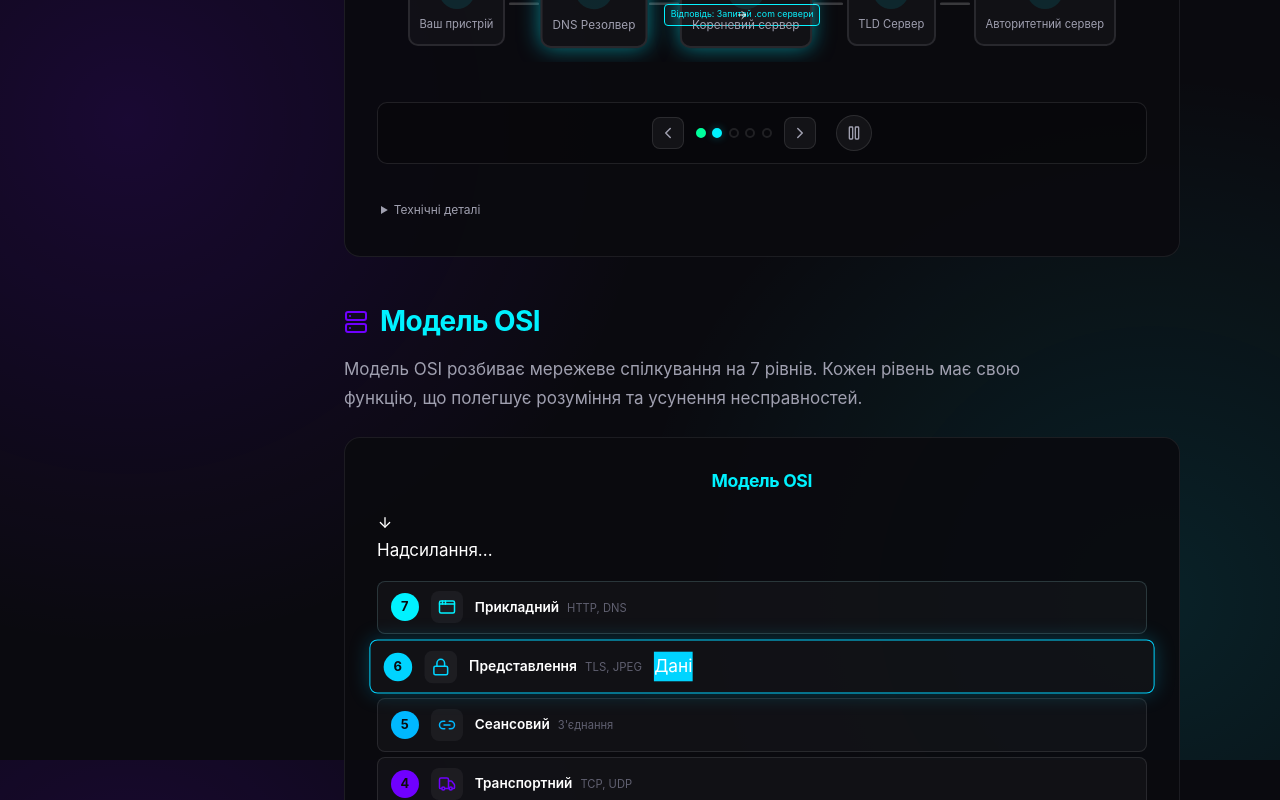
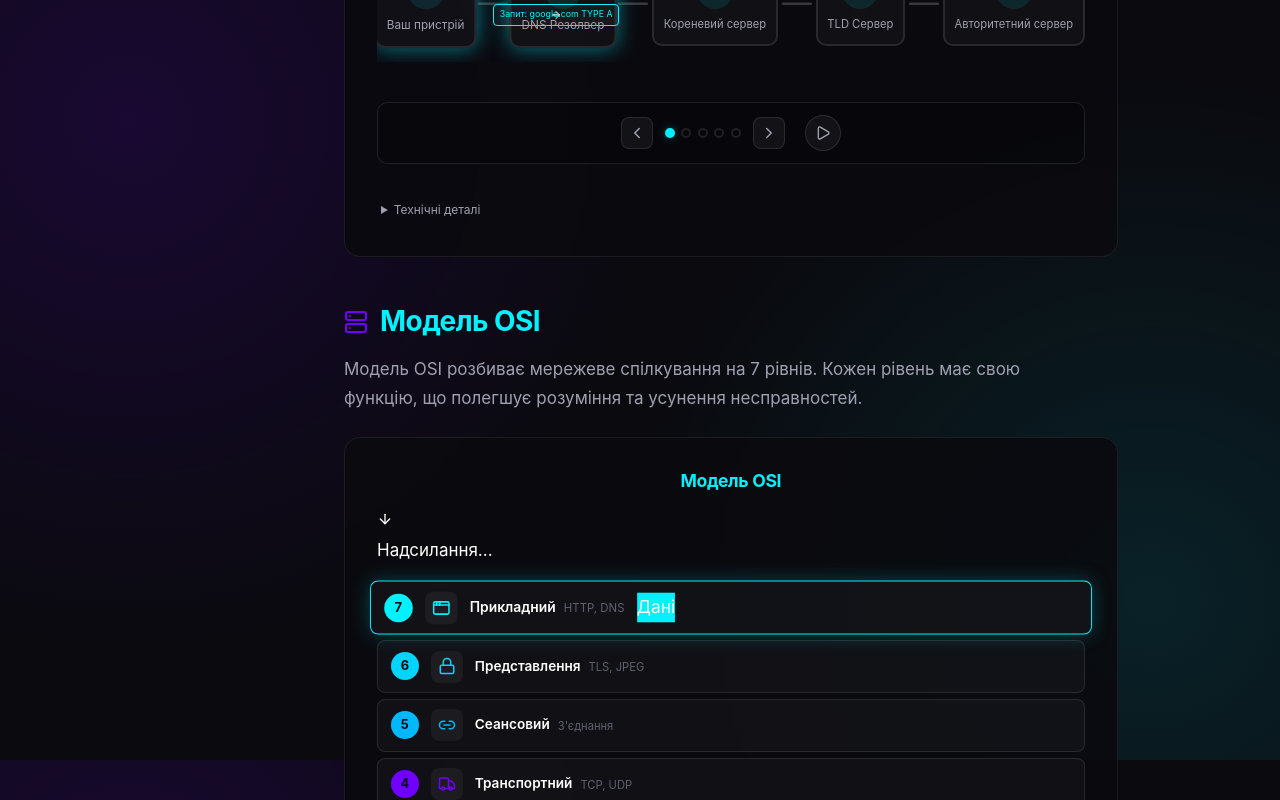
Before and after one commit to andriyze/sec101, a React (Vite) app: page /advanced in a window 1280 px wide. Shown: the part 840-1640 px from the top of the page. Built offline with nearby package versions, Linux system fonts and the light colour scheme.

Commit message:
animation buttons 2

```diff
--- a/src/components/visualizations/useAnimationControl.js
+++ b/src/components/visualizations/useAnimationControl.js
@@ -8,14 +8,14 @@ import { usePrefersReducedMotion } from './usePrefersReducedMotion';
  * @param {number} options.interval - Auto-advance interval in ms (default: 4000)
  * @param {boolean} options.loop - Whether to loop back to start (default: true)
  * @param {number} options.initialStep - Starting step (default: 0)
- * @param {boolean} options.autoPlay - Start playing automatically (default: true)
+ * @param {boolean} options.autoPlay - Start playing automatically (default: false)
  */
 export const useAnimationControl = ({
     totalSteps,
     interval = 4000,
     loop = true,
     initialStep = 0,
-    autoPlay = true
+    autoPlay = false
 } = {}) => {
     const prefersReducedMotion = usePrefersReducedMotion();
     const [currentStep, setCurrentStep] = useState(initialStep);
```
